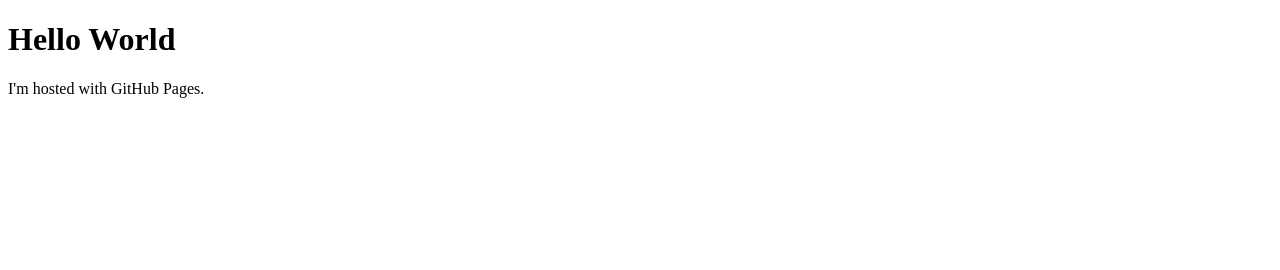
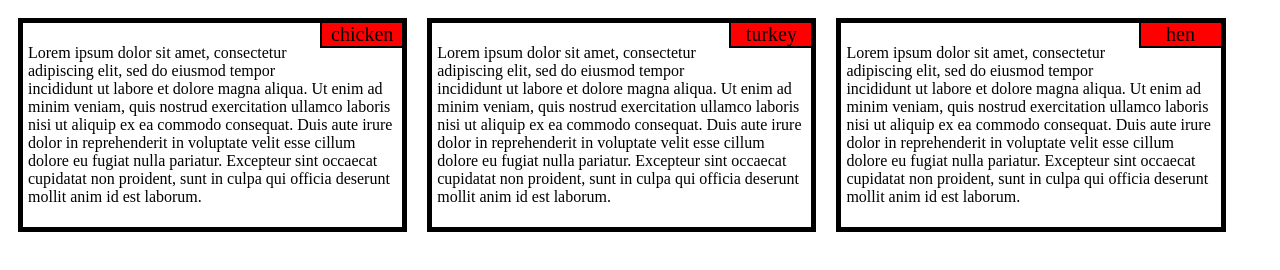
Before and after one commit to hariMandala/hariMandala.github.io, a plain HTML site: page index.html in a window 1280 px wide. Drawn offline with Linux system fonts and the light colour scheme.

Commit message:
module2 assignment updates

```diff
--- /dev/null
+++ b/css/external_style.css
@@ -0,0 +1,40 @@
+#section1, #section2, #section3 {
+	border-width: 5px;
+	border-style: solid;
+	margin: 10px;
+}
+.sectiontitle {
+	width: 80px;
+	margin-top: 0px;
+	background-color: red;
+	text-align: center;
+	position: relative;
+	float: right;
+	border-width: 0px 0px 2px 2px;
+	border-left-style: solid;
+	border-bottom-style: solid;
+	font-size: 20px;
+}
+
+.sectiontext {
+	padding: 5px;
+}
+
+@media (min-width: 992px) {
+	#section1, #section2, #section3 {
+		width: 30%;
+		float: left;
+	}
+}
+
+@media (min-width: 768px) and (max-width: 991px) {
+	#section1, #section2 {
+		width: 45%;
+		float: left;
+	}
+
+	#section3  {
+		width: 94%;
+		float: left;
+	}
+}
--- a/index.html
+++ b/index.html
@@ -1,7 +1,24 @@
 <!DOCTYPE html>
 <html>
-<body>
-<h1>Hello World</h1>
-<p>I'm hosted with GitHub Pages.</p>
-</body>
+	<head>
+		<meta charset="utf-8">
+		<title>Module 2 assignment</title>
+		<link rel="stylesheet" type="text/css" href="css/external_style.css">
+	</head>
+	<body>
+		<section id="section1">
+			<p class="sectiontitle">chicken</p>
+			<p class="sectiontext">Lorem ipsum dolor sit amet, consectetur adipiscing elit, sed do eiusmod tempor incididunt ut labore et dolore magna aliqua. Ut enim ad minim veniam, quis nostrud exercitation ullamco laboris nisi ut aliquip ex ea commodo consequat. Duis aute irure dolor in reprehenderit in voluptate velit esse cillum dolore eu fugiat nulla pariatur. Excepteur sint occaecat cupidatat non proident, sunt in culpa qui officia deserunt mollit anim id est laborum.</p>
+		</section>
+		<section id="section2">
+			<p class="sectiontitle">turkey</p>
+			<p class="sectiontext">Lorem ipsum dolor sit amet, consectetur adipiscing elit, sed do eiusmod tempor incididunt ut labore et dolore magna aliqua. Ut enim ad minim veniam, quis nostrud exercitation ullamco laboris nisi ut aliquip ex ea commodo consequat. Duis aute irure dolor in reprehenderit in voluptate velit esse cillum dolore eu fugiat nulla pariatur. Excepteur sint occaecat cupidatat non proident, sunt in culpa qui officia deserunt mollit anim id est laborum.</p>
+		</section>
+		<section id="section3">
+			<p class="sectiontitle">hen</p>
+			<p class="sectiontext">Lorem ipsum dolor sit amet, consectetur adipiscing elit, sed do eiusmod tempor incididunt ut labore et dolore magna aliqua. Ut enim ad minim veniam, quis nostrud exercitation ullamco laboris nisi ut aliquip ex ea commodo consequat. Duis aute irure dolor in reprehenderit in voluptate velit esse cillum dolore eu fugiat nulla pariatur. Excepteur sint occaecat cupidatat non proident, sunt in culpa qui officia deserunt mollit anim id est laborum.</p>
+		</section>
+
+
+	</body>
 </html>
```
